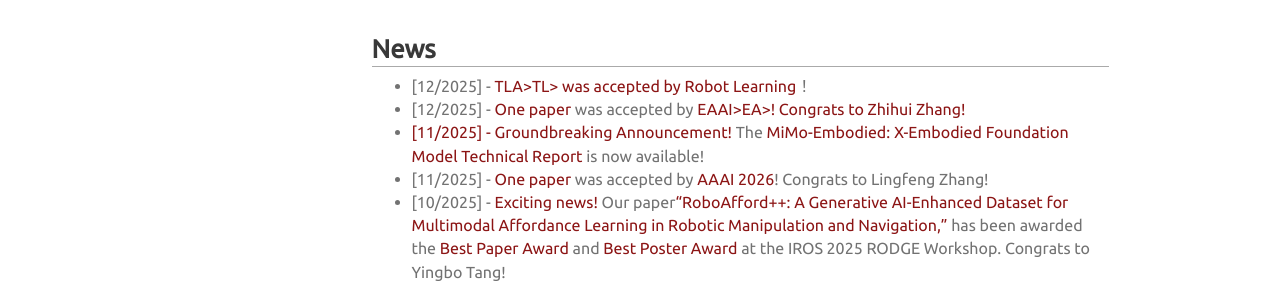
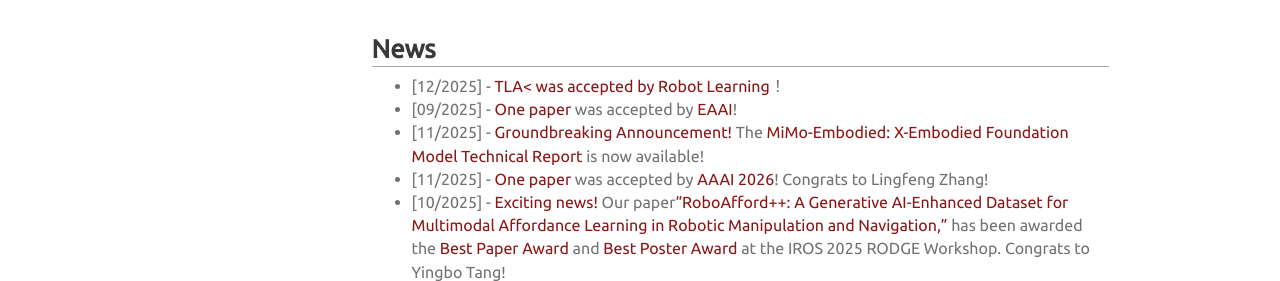
Before and after one commit to haoxiaoshuai/homepage, a plain HTML site: page index.html in a window 1280 px wide. Shown: the part 457-738 px from the top of the page. Drawn offline with Linux system fonts and the light colour scheme; some packages are replaced by stand-ins of ours; a script that the page names is missing.

Commit message:
Update index.html

```diff
--- a/index.html
+++ b/index.html
@@ -127,12 +127,12 @@
             <ul>
 
             <li>
-                [12/2025]  - <a href="#" target="_blank">TLA>TL> was accepted by <a href="https://www.elspub.com/journals/robot-learning/home" target="_blank">Robot Learning</a>！
+                [12/2025]  - <a href="#" target="_blank">TLA< was accepted by <a href="https://www.elspub.com/journals/robot-learning/home" target="_blank">Robot Learning</a>！
              </li>
 
 
             <li>
-                [12/2025] - <a href="#" target="_blank"><a href="#" target="_blank">One paper</a> was accepted by <a href="https://www.sciencedirect.com/journal/engineering-applications-of-artificial-intelligence" target="_blank">EAAI>EA>! Congrats to Zhihui Zhang!
+              [09/2025] - <a href="#" target="_blank">One paper</a> was accepted by <a href="https://www.sciencedirect.com/journal/engineering-applications-of-artificial-intelligence/" target="_blank">EAAI</a>!
             </li>
 
 
```
